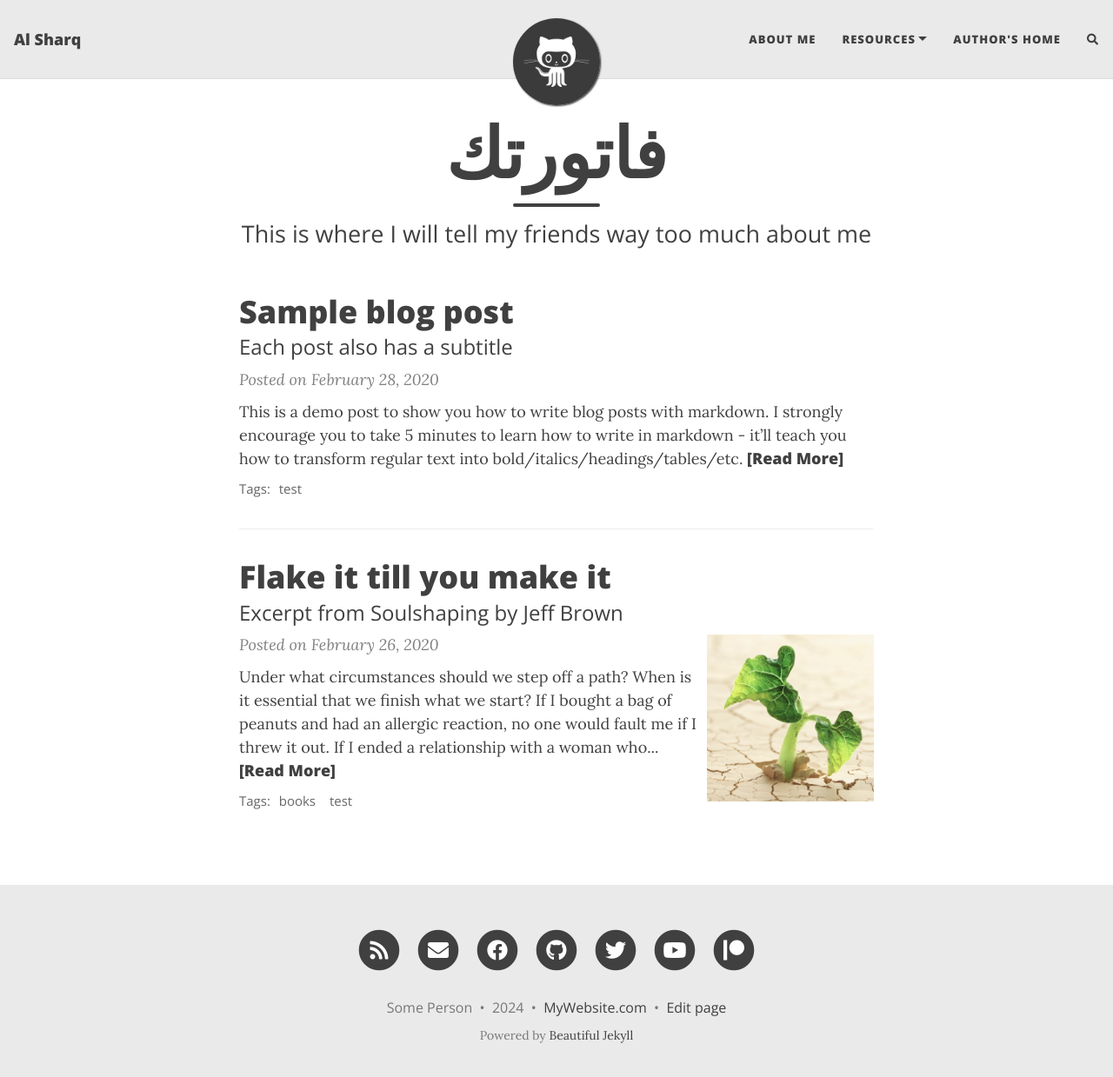
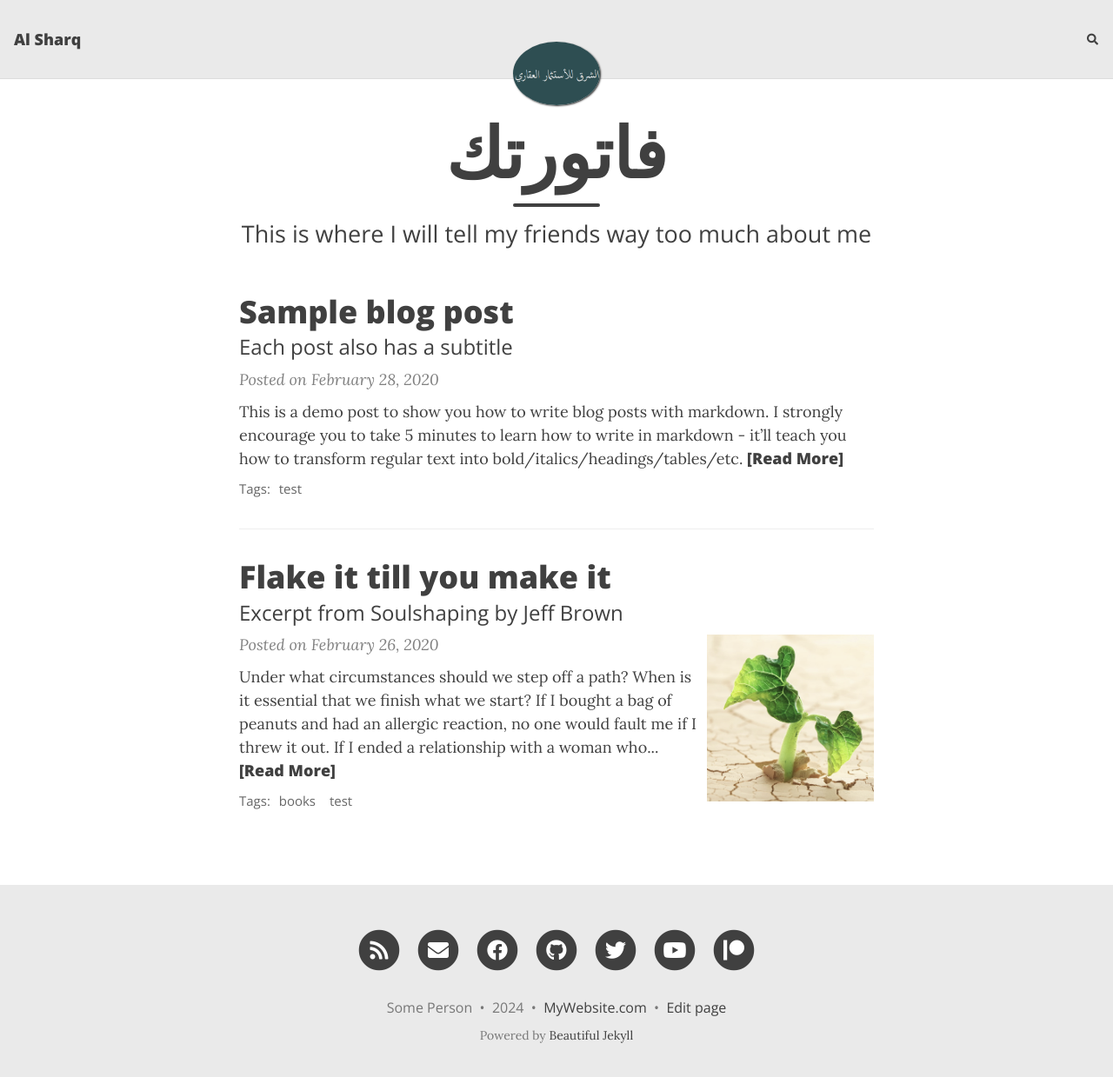
Before and after one commit to Al-Sharq/Al-Sharq.github.io, a Jekyll site: the page built from index.html, in a window 1280 px wide and 1252 px high. Shown: the top 1239 px of the window at 87% size. Built offline with Jekyll 4.4.1, drawn with Linux system fonts in a browser that asks for light colours; nearby versions of some CDN libraries; the list of posts is cut into pages by our own code; comment, search, counter and statistics services are not loaded.

Commit message:
Update _config.yml

```diff
--- a/_config.yml
+++ b/_config.yml
@@ -19,12 +19,6 @@ author: Some Person
 # --- List of links in the navigation bar --- #
 ###############################################
 
-navbar-links:
-  About Me: "aboutme"
-  Resources:
-    - Beautiful Jekyll: "https://beautifuljekyll.com"
-    - Learn markdown: "https://www.markdowntutorial.com/"
-  Author's home: "https://deanattali.com"
 
 ################
 # --- Logo --- #
@@ -32,7 +26,7 @@ navbar-links:
 
 # Image to show in the navigation bar - works best with a square image
 # Remove this parameter if you don't want an image in the navbar
-avatar: "/assets/img/avatar-icon.png"
+avatar: "Unretitled.png"
 
 # By default, the image is cut into a circle. You can disable this behaviour by setting 'round-avatar: false'
 round-avatar: true
```
